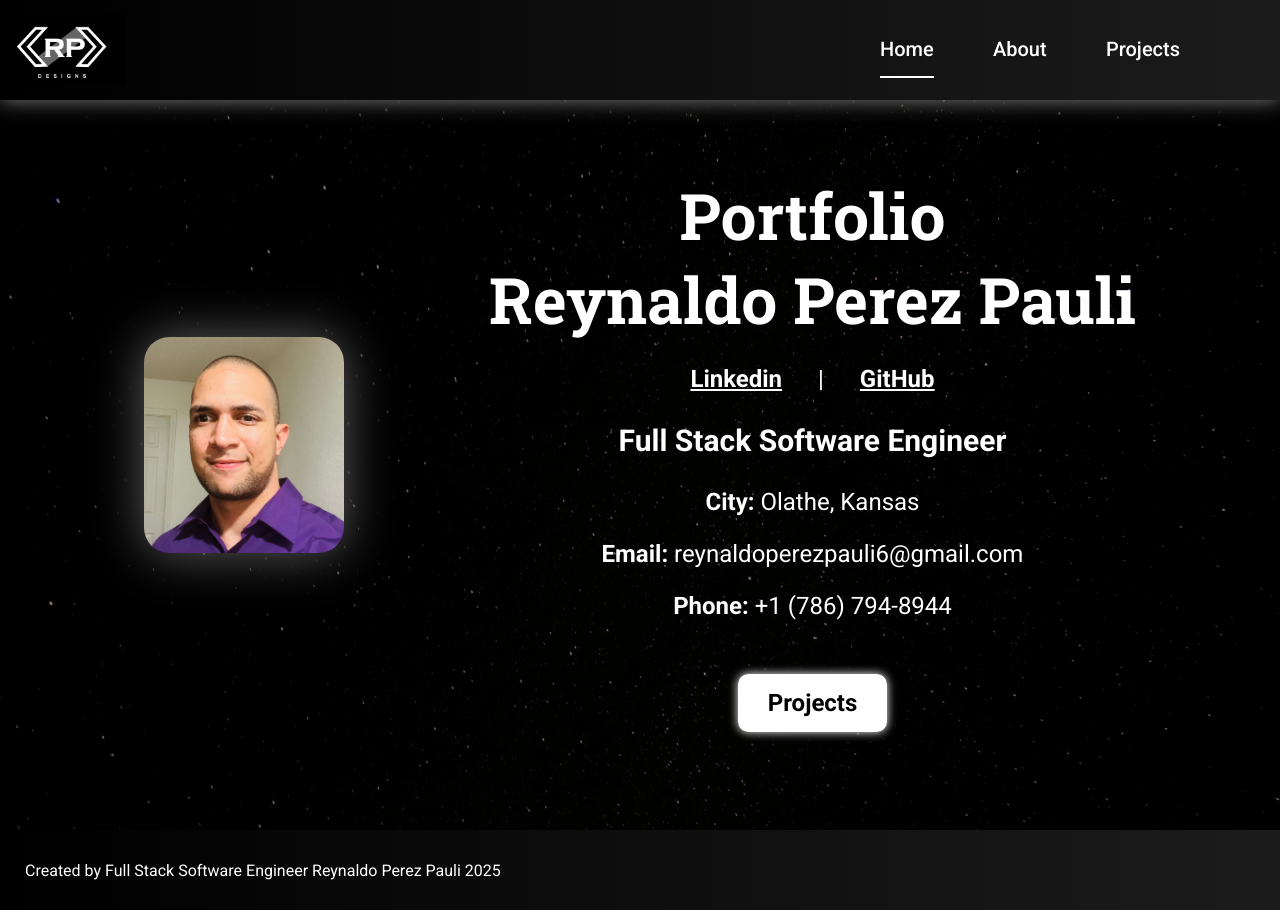
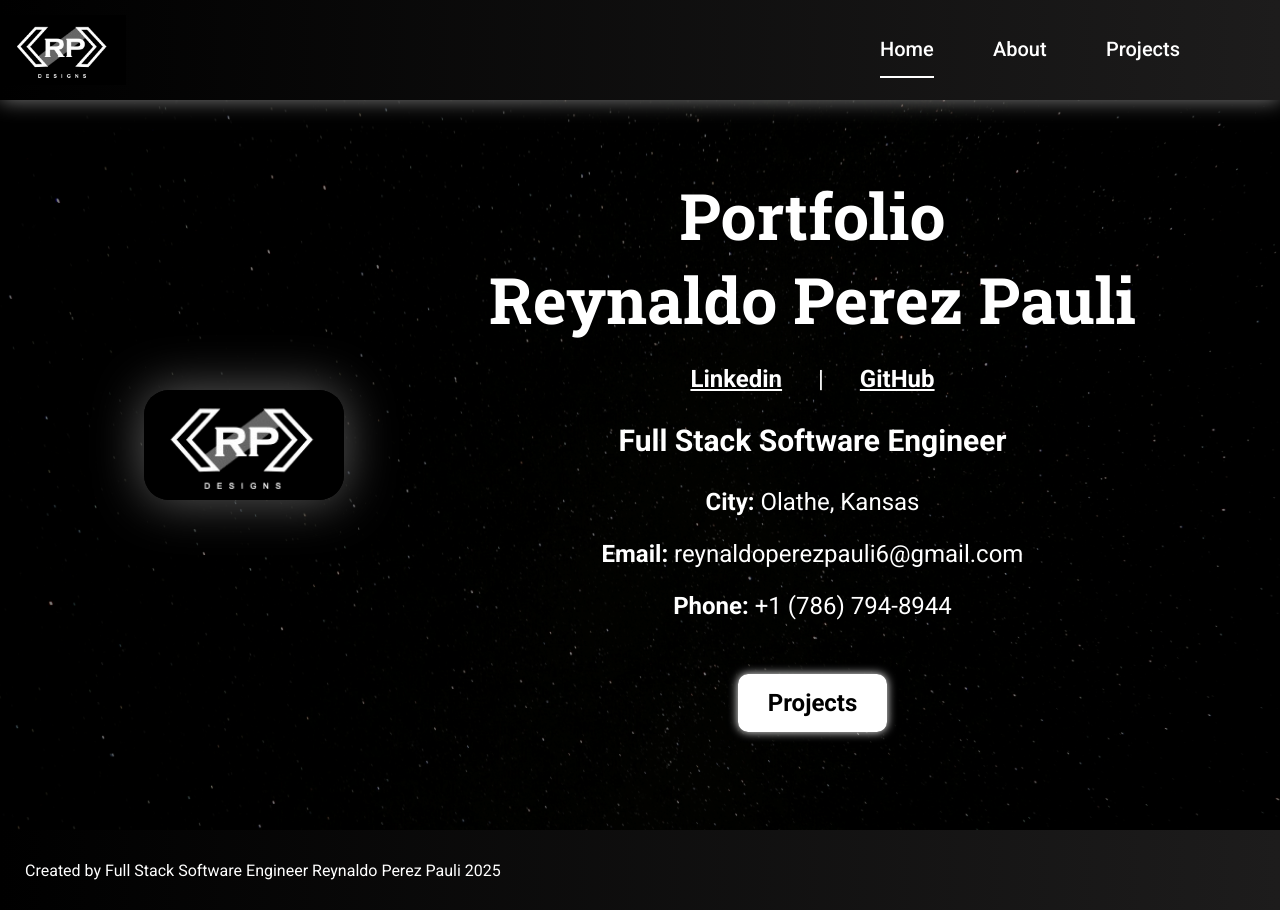
Before and after one commit to Reynaldito98/portfolio, a React (Vite) app: page / in a window 1280 px wide. Built offline with nearby package versions, Linux system fonts and the light colour scheme.

Commit message:
Update latest

```diff
--- a/src/components/Main/Main.jsx
+++ b/src/components/Main/Main.jsx
@@ -1,5 +1,5 @@
 import './Main.css';
-import rey from '../../images/rey.jpeg';
+import logo from '../../images/logo.jpeg';
 import { Link } from 'react-router';
 
 function Main() {
@@ -9,7 +9,7 @@ function Main() {
 
             </div>
 
-            <img src={rey} className="main__picture"></img>
+            <img src={logo} className="main__picture"></img>
 
             <div className="main__right-column">
                 <h1 className="main__heading">Portfolio</h1>
```
